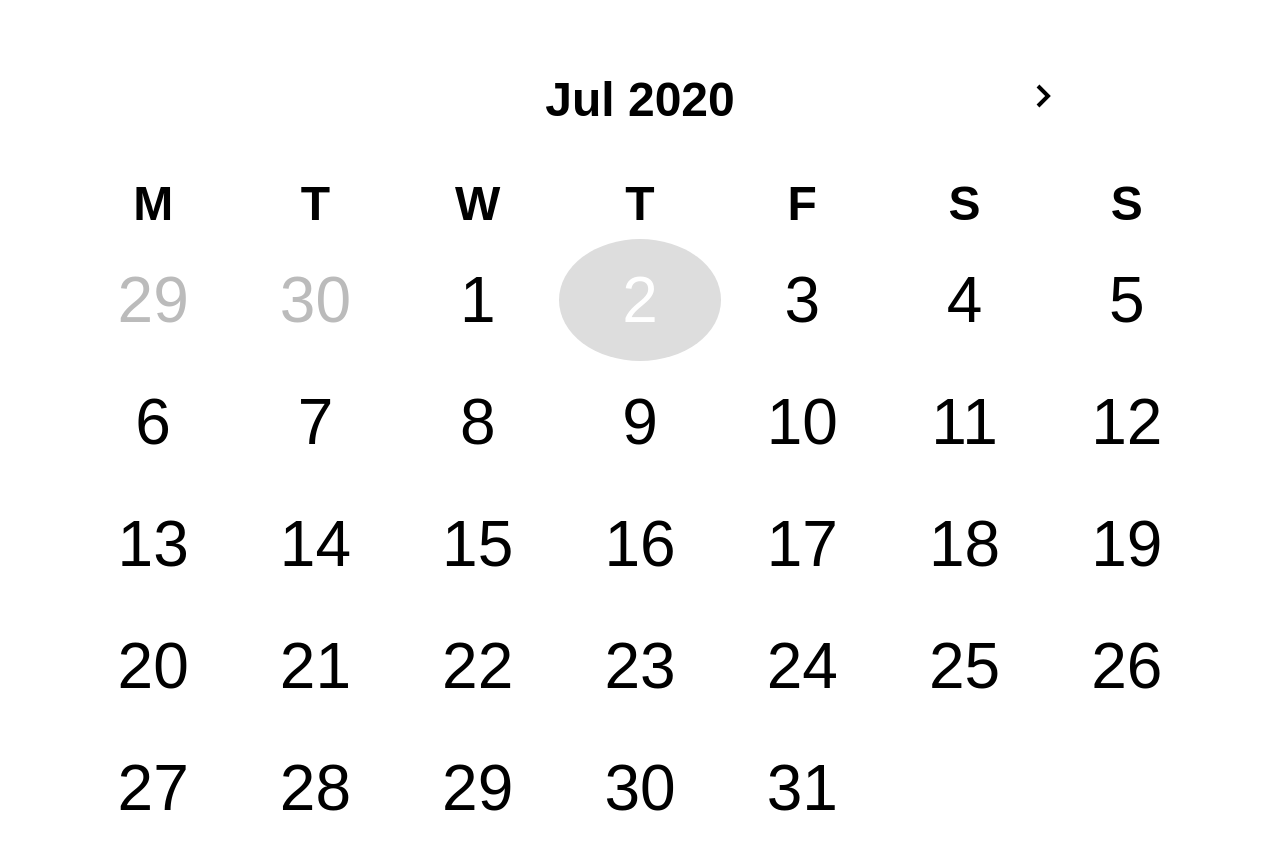
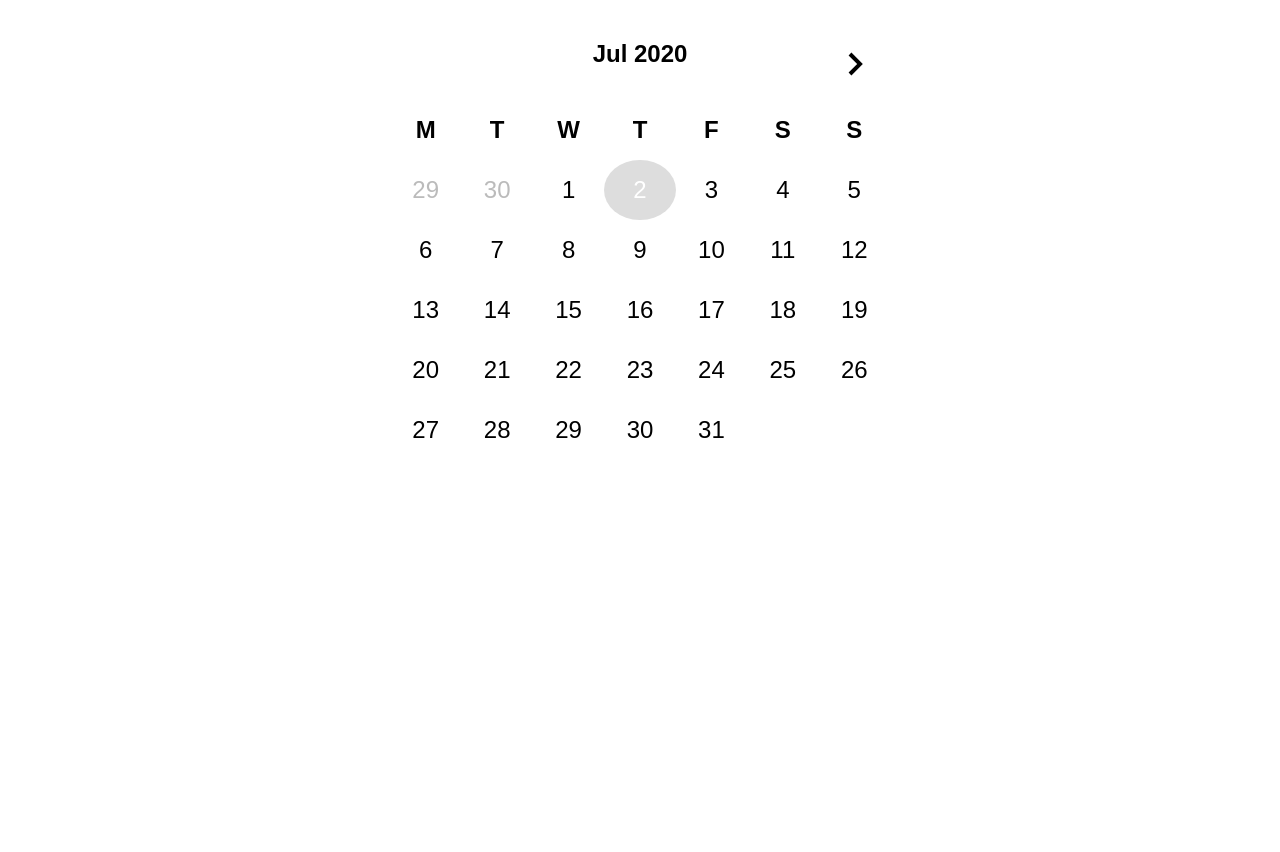
Before and after one commit to Sigmus/pickaday, a website built with Parcel: page index.html in a window 1280 px wide. After the commit the page ends 800 px from the top, so only its background shows below. Built offline with nearby package versions, Linux system fonts and the light colour scheme.

Commit message:
Better looks

```diff
--- a/index.css
+++ b/index.css
@@ -7,73 +7,78 @@ body {
   padding: 32px;
 }
 
-.hidden {
-  display: hidden;
+.ptd-example .ptd-instance {
+  max-width: 500px;
+  margin: 0 auto;
 }
 
-.ptd {
-  padding: 2rem;
-  text-align: center;
+.ptd-instance {
+  font-size: 24px;
 }
 
-h2 {
-  font-weight: bold;
-  margin: 0;
-  font-size: 3rem;
-}
-
-table {
-  font-size: 4rem;
+.ptd-instance table {
   font-weight: 300;
   border-collapse: collapse;
   width: 100%;
   margin-bottom: 3rem;
+  font-size: 24px;
 }
 
-th {
-  font-weight: bold;
-  font-size: 3rem;
-  padding-bottom: 8px;
+.ptd-instance th,
+.ptd-instance td {
+  padding: 1rem;
 }
 
-td {
-  padding: 1.5rem;
-  /* border: 1px solid #666; */
+.ptd-instance th {
+  font-weight: bold;
+}
+
+.ptd-instance td {
   text-align: center;
   cursor: pointer;
 }
 
-td.selected {
+.ptd-selected {
   background-color: teal;
   color: white;
   border-radius: 50%;
 }
 
-td.today {
+.ptd-today {
   background-color: #ddd;
   color: white;
   border-radius: 50%;
 }
 
-.previous {
+.ptd-previous {
   color: #bbb;
   cursor: default;
 }
 
-.header {
-  margin-bottom: 3rem;
+.ptd-header {
+  margin: 0 12px 12px 12px;
   display: flex;
-  justify-content: space-around;
+  justify-content: space-between;
 }
 
-.go-previous,
-.go-previous img,
-.go-next {
+.ptd-header-title {
+  font-weight: bold;
+  margin: 0;
+}
+
+.ptd-go-previous,
+.ptd-go-previous img,
+.ptd-go-next {
   width: 48px;
   height: 48px;
   cursor: pointer;
 }
 
-.disabled img {
+.ptd-disabled {
+  cursor: default;
+}
+
+.ptd-disabled img {
   display: none;
+  cursor: default;
 }
--- a/index.html
+++ b/index.html
@@ -1,7 +1,7 @@
 <html>
   <body>
     <div class="main">
-      <div class="ptd"></div>
+      <div class="ptd-example"></div>
     </div>
     <script src="./index.js"></script>
   </body>
--- a/index.js
+++ b/index.js
@@ -3,7 +3,7 @@ import pickAday from "./pickADay";
 
 pickAday({
   weekStart: "m",
-  mountEl: document.getElementsByClassName("ptd")[0],
+  mountEl: document.getElementsByClassName("ptd-example")[0],
   disablePast: true,
   // selected: "2020-08-03",
 });
--- a/pickADay.js
+++ b/pickADay.js
@@ -56,13 +56,13 @@ export default function pickADay({
   }
 
   function renderHeader(input) {
-    return `<div class="header"><div class="go-previous ${
-      shouldDisablePast() ? "disabled" : ""
-    }" src="${chevronLeft}"/><img src="${chevronLeft}"/></div><h2>${
+    return `<div class="ptd-header"><div class="ptd-go-previous ${
+      shouldDisablePast() ? "ptd-disabled" : ""
+    }" src="${chevronLeft}"/><img src="${chevronLeft}"/></div><div class="ptd-header-title">${
       months[input.month]
     } ${
       input.year
-    }</h2><img class="go-next" src="${chevronRight}"/></div><table><tbody><head><tr><th>${
+    }</div><img class="ptd-go-next" src="${chevronRight}"/></div><table><tbody><head><tr><th>${
       weekDays[weekStart][0]
     }</th><th>${weekDays[weekStart][1]}</th><th>${
       weekDays[weekStart][2]
@@ -94,9 +94,9 @@ export default function pickADay({
       }
 
       snippet += `<td data-key="${date.previous ? "" : dataKey}" class="${
-        date.previous ? "previous " : ""
-      }${dataKey === todayDataKey ? "today " : ""}${
-        input.selected && input.selected === dataKey ? "selected" : ""
+        date.previous ? "ptd-previous " : ""
+      }${dataKey === todayDataKey ? "ptd-today " : ""}${
+        input.selected && input.selected === dataKey ? "ptd-selected" : ""
       }">${date.getDate().toString()}`;
 
       if (index % 7 === 6 || index === days.length) {
@@ -166,25 +166,25 @@ export default function pickADay({
       el.addEventListener("click", function (ev) {
         const el = ev.currentTarget;
         if (
-          el.classList.contains("selected") ||
-          el.classList.contains("previous")
+          el.classList.contains("ptd-selected") ||
+          el.classList.contains("ptd-previous")
         ) {
           return;
         }
 
         getAllDataKeys().forEach((el) => {
-          el.classList.remove("selected");
+          el.classList.remove("ptd-selected");
         });
 
-        el.classList.add("selected");
+        el.classList.add("ptd-selected");
         selected = el.dataset.key;
       });
     });
 
     document
-      .getElementsByClassName("go-previous")[0]
+      .getElementsByClassName("ptd-go-previous")[0]
       .addEventListener("click", function (ev) {
-        if (ev.currentTarget.classList.contains("disabled")) {
+        if (ev.currentTarget.classList.contains("ptd-disabled")) {
           return;
         }
         document.getElementsByClassName("ptd-instance")[0].remove();
@@ -192,7 +192,7 @@ export default function pickADay({
       });
 
     document
-      .getElementsByClassName("go-next")[0]
+      .getElementsByClassName("ptd-go-next")[0]
       .addEventListener("click", function () {
         document.getElementsByClassName("ptd-instance")[0].remove();
         render({ ...add1Month({ month, year }), selected });
```
